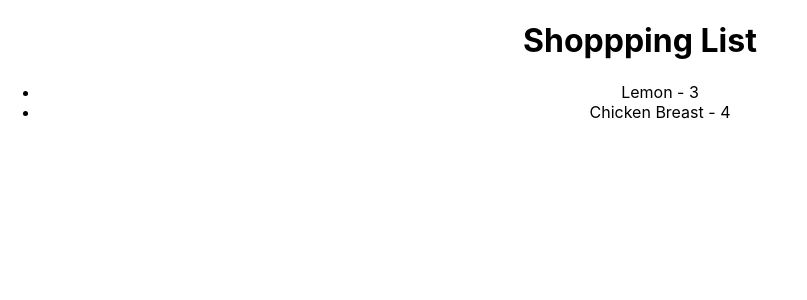
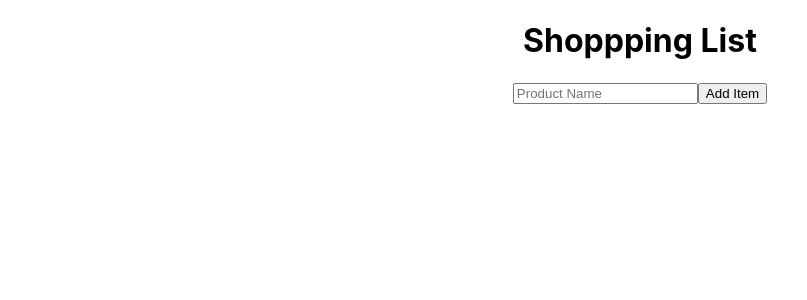
Before and after one commit to PingHuskar/Mastering-TypeScript-2022, a React (Create React App) app in the folder shopping-app/: page / in a window 1280 px wide. Shown: the top 300 px of the page, without its empty margins (0-807 px from the left). Built offline with nearby package versions, Linux system fonts and the light colour scheme.

Commit message:
create a form

```diff
--- a/shopping-app/src/App.tsx
+++ b/shopping-app/src/App.tsx
@@ -1,15 +1,19 @@
-import React from 'react';
+import React, { useState } from 'react';
 import './App.css';
 import ShoppingList from './components/ShoppingList';
+import ShoppingListForm from './components/ShoppingListForm';
+import Item from './models/item';
 
 function App() {
-  const items = [
-    { id:1, product: "Lemon", quantity: 3},
-    { id:2, product: "Chicken Breast", quantity: 4},
-  ]
+  const [items,setItems] = useState<Item[]>([])
+  // const items = [
+  //   { id:1, product: "Lemon", quantity: 3},
+  //   { id:2, product: "Chicken Breast", quantity: 4},
+  // ]
   return (
     <div className="App">
       <ShoppingList items={items} />
+      <ShoppingListForm />
     </div>
   );
 }
--- a/shopping-app/src/components/ShoppingList.tsx
+++ b/shopping-app/src/components/ShoppingList.tsx
@@ -1,8 +1,4 @@
-interface Item {
-    id: number,
-    product: string,
-    quantity: number
-}
+import Item from '../models/item';
 interface ShoppingListProps {
     items: Item[]
 }
--- /dev/null
+++ b/shopping-app/src/components/ShoppingListForm.tsx
@@ -0,0 +1,12 @@
+function ShoppingListForm(): JSX.Element {
+    function handleSubmit (e: React.FormEvent) {
+        e.preventDefault()
+        console.log(`submitted`)
+    }
+    return <form onSubmit={handleSubmit}>
+        <input type="text" placeholder="Product Name" name="" id="" />
+        <button type="submit">Add Item</button>
+    </form>
+}
+
+export default ShoppingListForm
--- /dev/null
+++ b/shopping-app/src/models/item.ts
@@ -0,0 +1,5 @@
+export default interface Item {
+    id: number,
+    product: string,
+    quantity: number
+}
```
